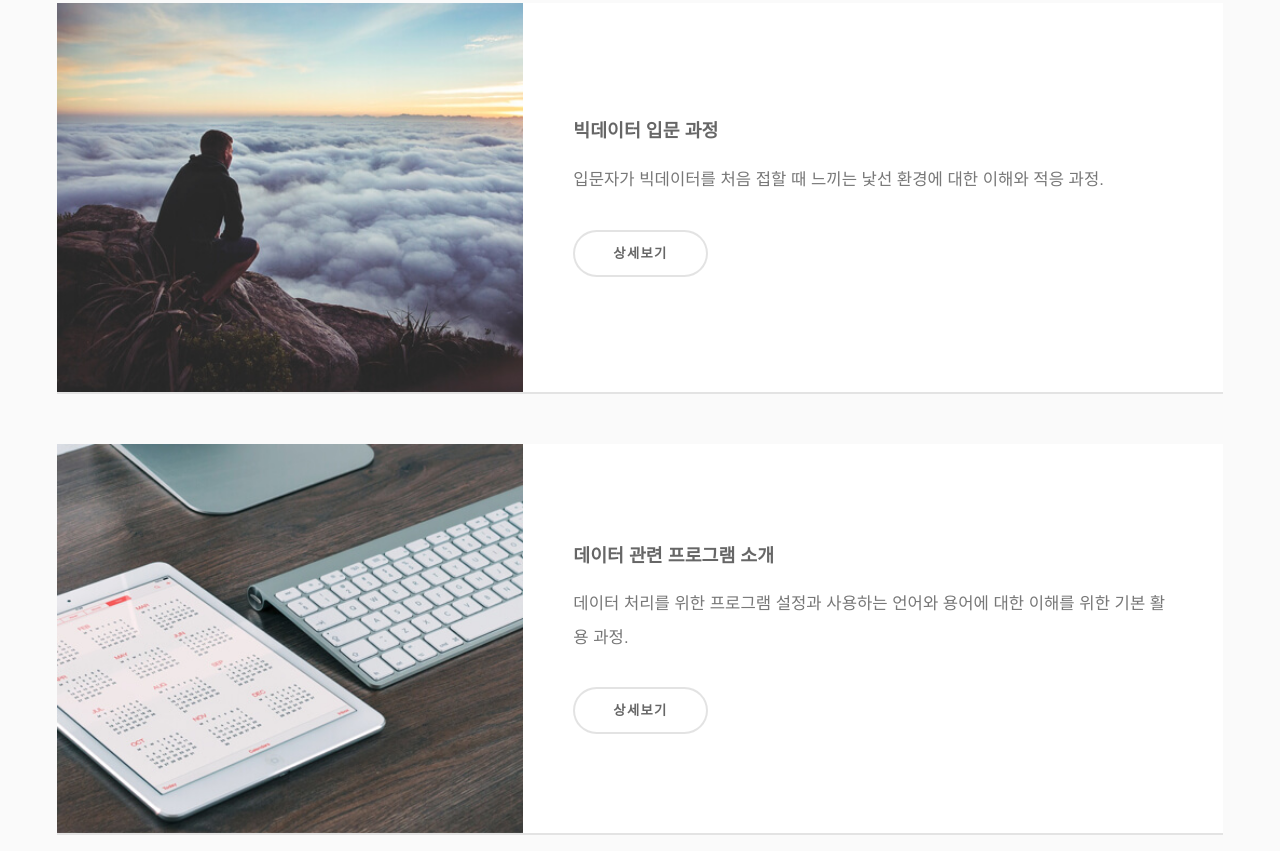
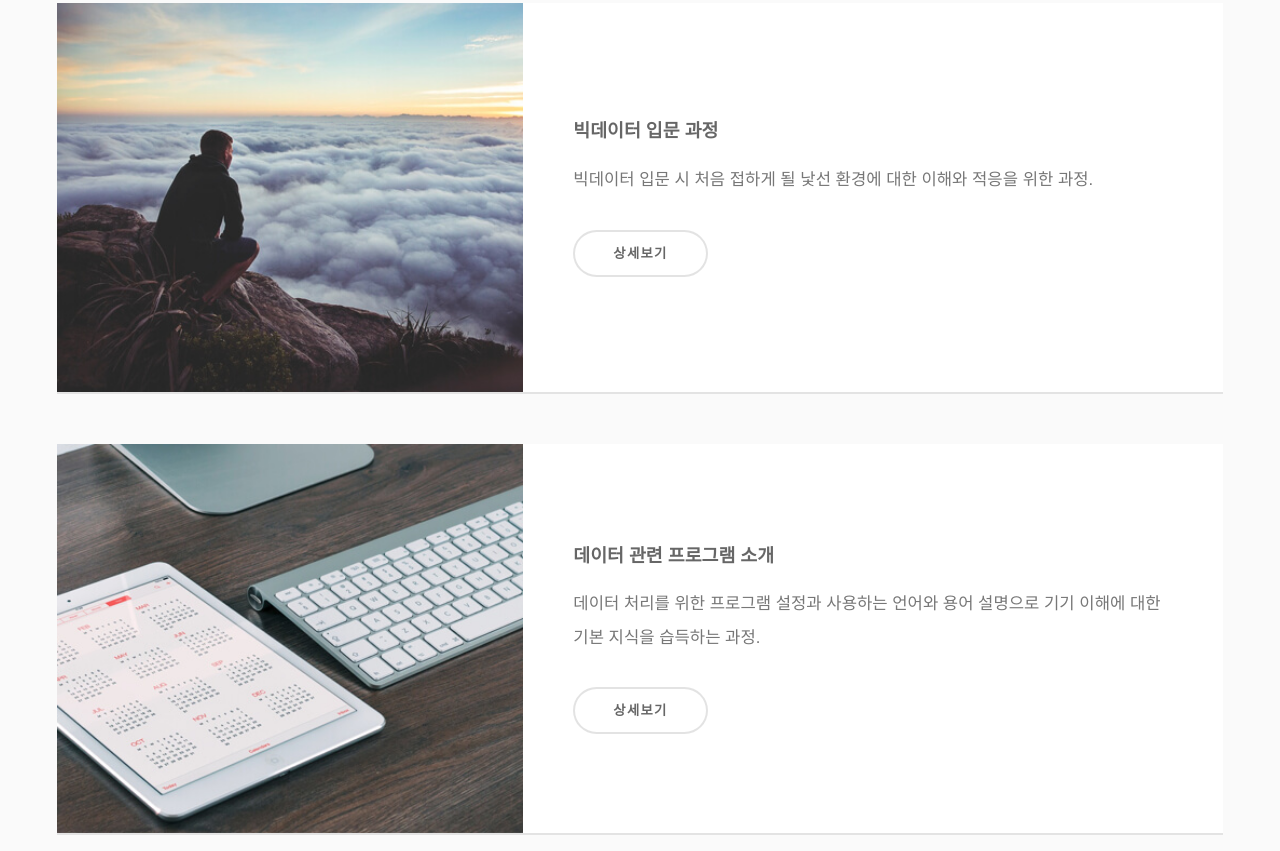
Before and after one commit to kikooph/kiko12345, a plain HTML site: page index.html in a window 1280 px wide. Shown: the part 1297-2148 px from the top of the page. Drawn offline with Linux system fonts and the light colour scheme.

Commit message:
home update
home update

```diff
--- a/index.html
+++ b/index.html
@@ -36,7 +36,7 @@
 					<section>
 						<h3>R과 Python을 활용한 빅데이터 분석 실무자 양성과정 참여는...</h3>
 						<p>빅데이터 분석 실무자 과정은 약 6 개월 간 Python과 R을 중심으로 SQL, DB, 통계, 머신러닝과 AI/딥러닝 그리고 Hdoop 등 다양한 솔루션에 대한 교육을 이수하게 된다.
-						그리고 이수 후 진로는 각 개인의 꿈과 이력에 따라 그 폭이 다양하게 전개될 수 있다고 생각된다.</p>
+						그리고 이수 후 진로는 각 개인의 꿈과 이력에 따라 그 폭이 다양하게 전개될 수 있다고 여겨진다.</p>
 						<ul class="actions">
 							<li><a href="#" class="button alt">Learn more</a></li>
 						</ul>
@@ -74,7 +74,7 @@
 						</div>
 						<div class="content">
 							<h4>빅데이터 입문 과정</h4>
-							<p>입문자가 빅데이터를 처음 접할 때 느끼는 낯선 환경에 대한 이해와 적응 과정.</p>
+							<p>빅데이터 입문 시 처음 접하게 될 낯선 환경에 대한 이해와 적응을 위한 과정.</p>
 							<ul class="actions">
 								<li><a href="#" class="button alt">상세보기</a></li>
 							</ul>
@@ -86,7 +86,7 @@
 						</div>
 						<div class="content">
 							<h4>데이터 관련 프로그램 소개</h4>
-							<p>데이터 처리를 위한 프로그램 설정과 사용하는 언어와 용어에 대한 이해를 위한 기본 활용 과정.</p>
+							<p>데이터 처리를 위한 프로그램 설정과 사용하는 언어와 용어 설명으로 기기 이해에 대한 기본 지식을 습득하는 과정.</p>
 							<ul class="actions">
 								<li><a href="#" class="button alt">상세보기</a></li>
 							</ul>
```
